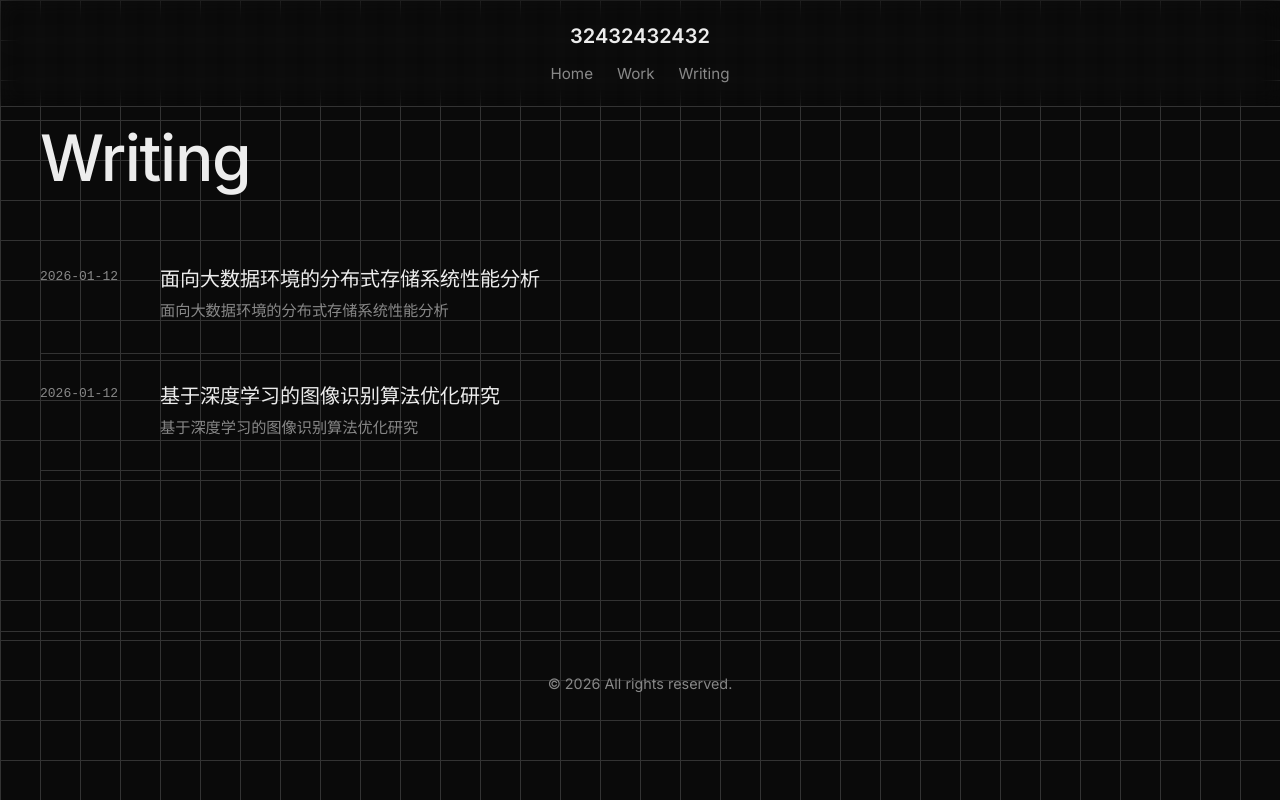
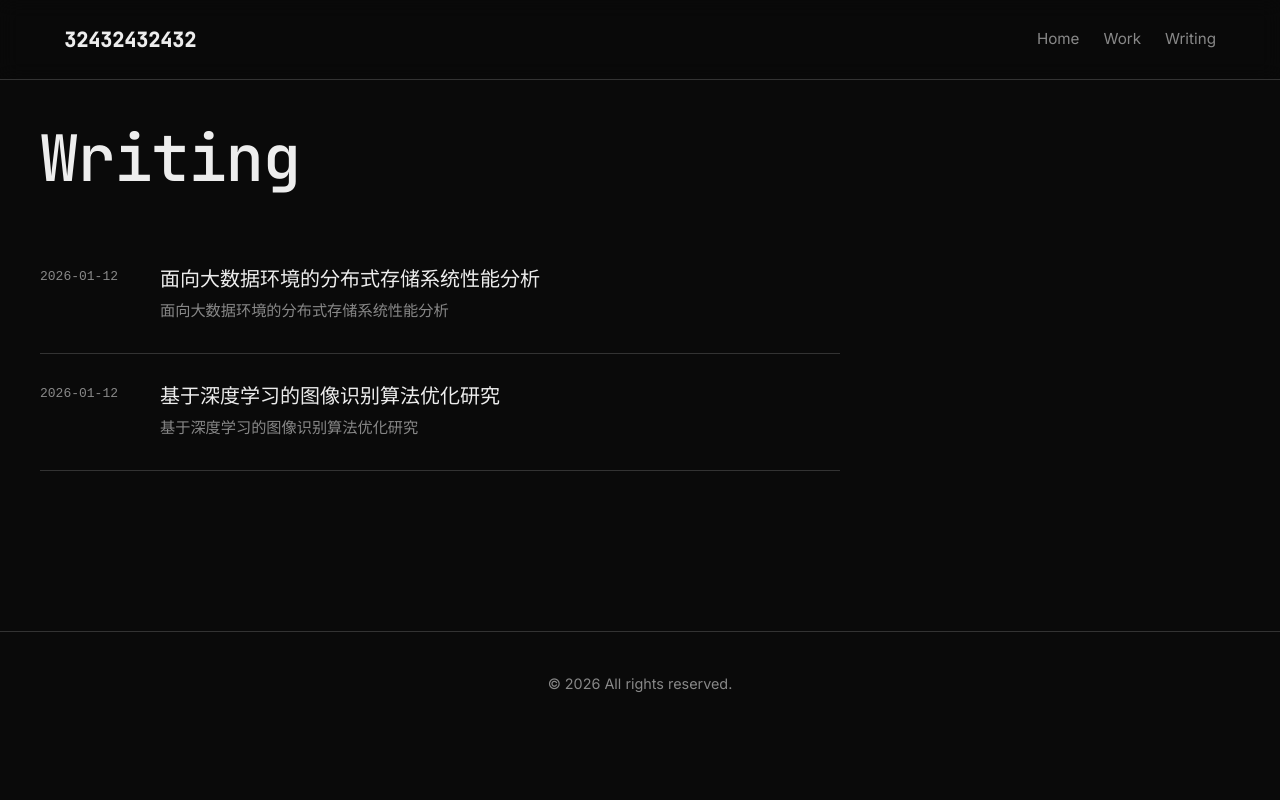
Before and after one commit to Jonny-English/my-portfolio33, a plain HTML site: page blog/index.html in a window 1280 px wide. Drawn offline with Linux system fonts and the light colour scheme.

Commit message:
通过 EasyPortfolio 更新

```diff
--- a/blog/index.html
+++ b/blog/index.html
@@ -16,10 +16,10 @@
             @import url('https://fonts.googleapis.com/css2?family=Inter:wght@300;400;500;600&family=Instrument+Serif:ital@0;1&family=JetBrains+Mono:wght@400;500&family=Merriweather:wght@300;400&family=Oswald:wght@500&display=swap');
 
             :root {
-                --font-h: "Inter", -apple-system, BlinkMacSystemFont, sans-serif;
+                --font-h: "JetBrains Mono", "Courier New", monospace;
                 --font-b: "Inter", -apple-system, BlinkMacSystemFont, sans-serif;
-                --radius: 8px;
-                --shadow: 0 0 15px rgba(255, 255, 255, 0.15);
+                --radius: 0px;
+                --shadow: none;
                 --bg: #0a0a0a;
                 --fg: #ededed;
                 --fg-muted: #888;
@@ -36,9 +36,6 @@
                 color: var(--fg);
                 line-height: 1.6;
                 background-color: #0a0a0a;
-                background-image: linear-gradient(#333 1px, transparent 1px), linear-gradient(90deg, #333 1px, transparent 1px);
-                background-size: 40px 40px;
-
                 min-height: 100vh;
                 -webkit-font-smoothing: antialiased;
             }
@@ -67,12 +64,12 @@
             .nav a:hover { color: var(--fg); }
 
             /* Structure: Header Variations */
-            .header-inner { flex-direction: column; gap: 10px; } .site-header { height: auto; padding: 20px 0; }
+
 
 
             /* Hero Styles */
             .hero-section { min-height: 60vh; display: flex; flex-direction: column; justify-content: center; }
-            .hero-section { text-align: center; align-items: center; } .hero-bio { max-width: 600px; margin: 0 auto; }
+
 
 
             .hero-bio { font-size: 1.25rem; color: var(--fg-muted); margin-bottom: 2rem; }
@@ -80,20 +77,20 @@
             /* Grid Styles */
             .projects-grid { display: grid; gap: 40px; }
 
-            .projects-grid { grid-template-columns: repeat(auto-fill, minmax(320px, 1fr)); }
 
 
 
+            .projects-grid { grid-template-columns: 1fr; max-width: 800px; margin: 0 auto; } .project-card { display: flex; gap: 30px; align-items: center; } .card-image { width: 200px; } @media(max-width:600px){.project-card{flex-direction:column; align-items:flex-start} .card-image{width:100%}}
 
             /* Card Styles */
             .project-card {
-                background: rgba(255,255,255,0.03);
+                background: transparent;
                 border: 1px solid transparent;
 
                 transition: transform 0.3s;
             }
             .project-card:hover { transform: translateY(-5px); }
-            .project-card:hover { box-shadow: 0 0 20px var(--border); border-color: var(--fg-muted); }
+
 
             .card-image { aspect-ratio: 16/10; overflow: hidden; background: var(--border); margin-bottom: 16px; border-radius: var(--radius); }
             .card-image img { width: 100%; height: 100%; object-fit: cover; transition: scale 0.5s; }
```
Also changed, not shown: blog/post-1768181946234-8eyaassap.html (+8 -11 lines), blog/post-1768182805549-dmvqb2i86.html (+8 -11 lines), index.html (+8 -11 lines), projects/index.html (+8 -11 lines), projects/project-1768143757285-r9suiqy3r.html (+8 -11 lines), projects/project-1768184111383-zt9kinris.html (+8 -11 lines), projects/project-1768184117241-nctbc6ryj.html (+8 -11 lines), projects/project-1768184124810-zxdhoz0va.html (+8 -11 lines).
